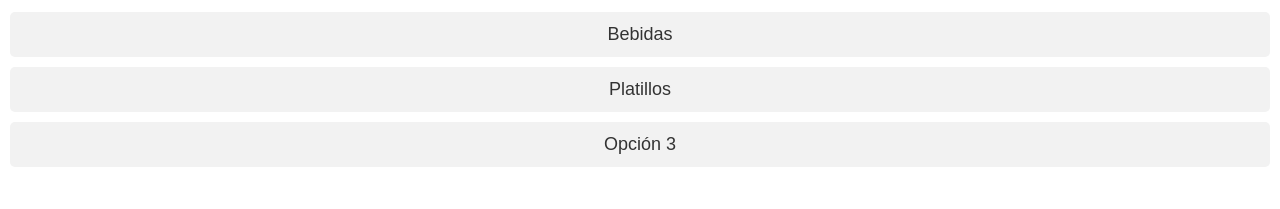
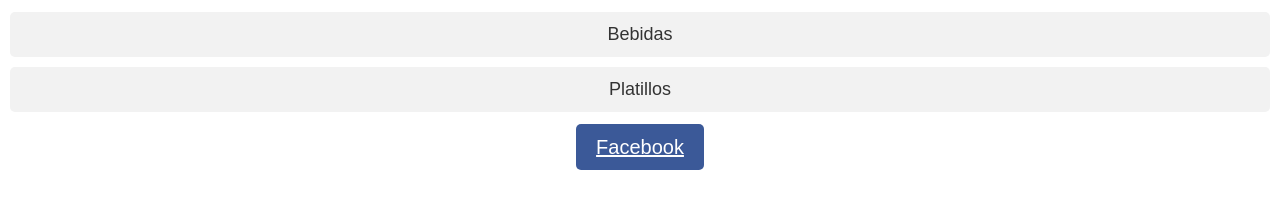
Before and after one commit to RoyerSA007/RogerSantos, a plain HTML site: page Menú/index.html in a window 1280 px wide. Shown: the part 267-476 px from the top of the page. Drawn offline with Linux system fonts and the light colour scheme.

Commit message:
Add files via upload

```diff
--- a/Menú/index.html
+++ b/Menú/index.html
@@ -1,3 +1,4 @@
+
 <!DOCTYPE html>
 <html lang="es">
 <head>
@@ -41,6 +42,21 @@
         .menu-button:hover {
             background-color: #ddd;
         }
+
+        .menu-buttonf {
+            background-color: #3b5998; /* Color de fondo de Facebook */
+            color: white; /* Color del texto */
+            font-size: 20px; /* Tamaño del texto en el botón */
+            line-height: 50px; /* Ajusta la altura de línea para centrar el texto verticalmente */
+            padding: 12px 20px;
+            margin: 10px;
+            border-radius: 5px; /* Bordes redondeados */
+            transition: background-color 0.3s ease; /* Agrega una transición para el color de fondo */
+        }
+
+        .menu-buttonf:hover {
+            background-color: #2c4372; /* Cambia el color de fondo en hover */
+        }
     </style>
 </head>
 <body>
@@ -51,7 +67,10 @@
     <div id="menu">
         <a class="menu-button" href="Bebidas.html">Bebidas</a>
         <a class="menu-button" href="Platillos.html">Platillos</a>
-        <a class="menu-button" href="archivo3.html">Opción 3</a>
+        <a class="menu-buttonf" href="https://www.facebook.com/profile.php?id=100063767911381&mibextid=ZbWKwL" target="_blank">
+            <i class="fab fa-facebook-f"></i> Facebook
+        </a>
+
         <!-- Agrega más botones según sea necesario -->
     </div>
 </body>
```
Also changed, not shown: Menú/Imagenes/Mangia.jpg (added).
